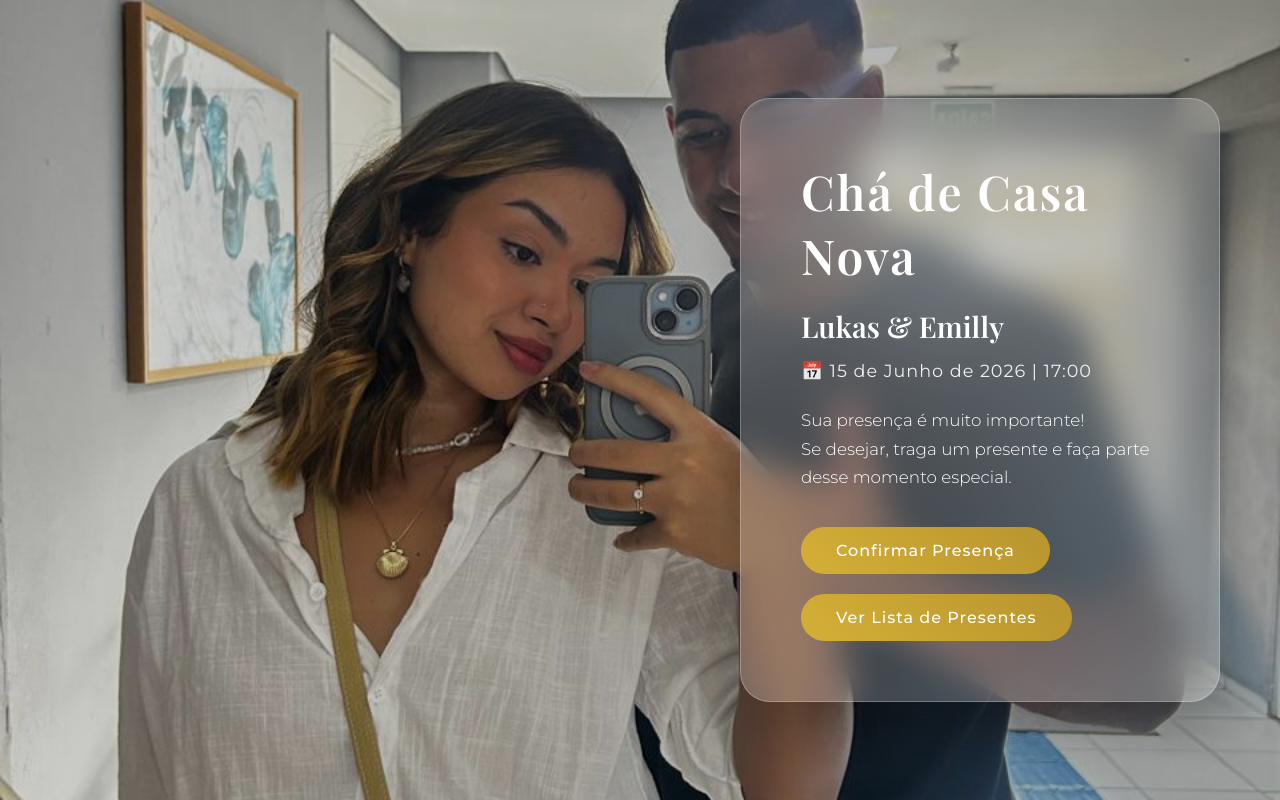
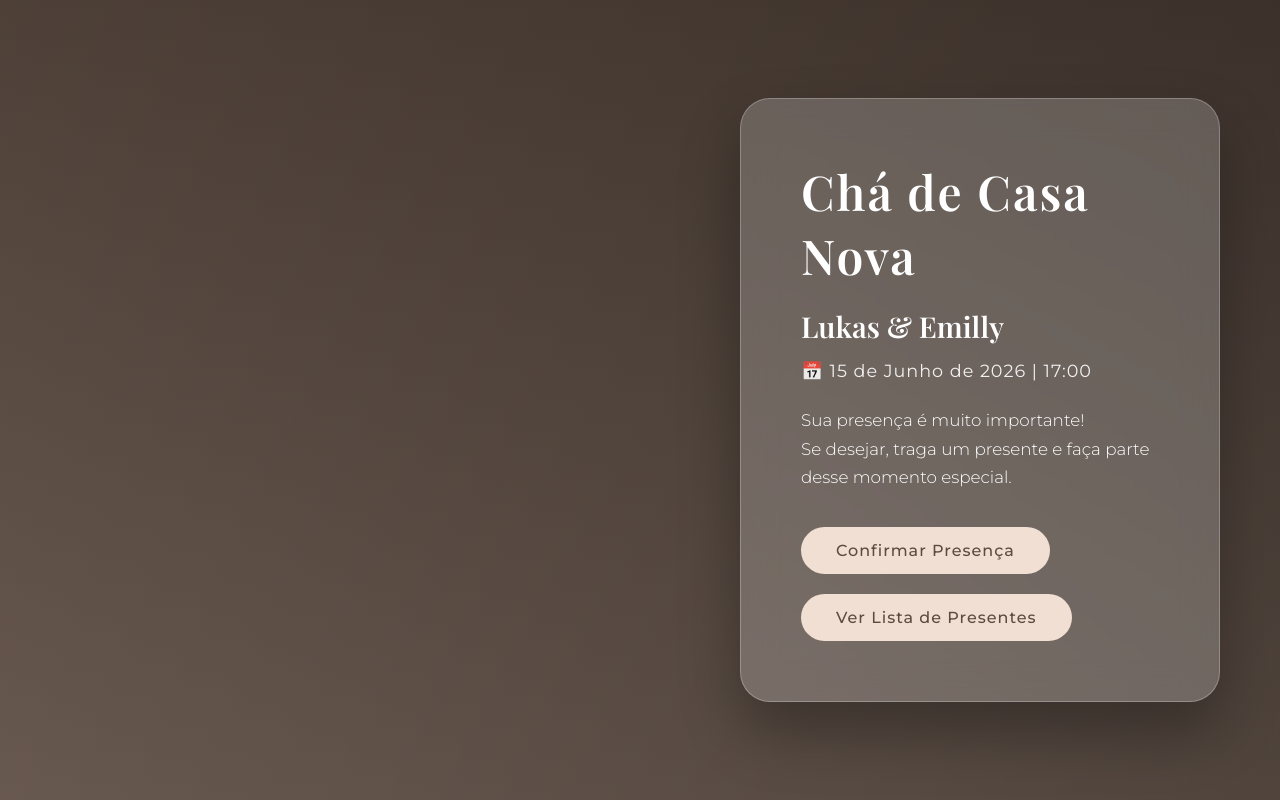
Before and after one commit to Lukinhas2609/ChaCasaNovaa, a plain HTML site: page public/index.html in a window 1280 px wide. Drawn offline with nearby package versions, Linux system fonts and the light colour scheme.

```diff
--- a/public/style.css
+++ b/public/style.css
@@ -10,7 +10,7 @@
     position: relative;
     min-height: 100vh;
     width: 100%;
-    background-image: url("foto.jpg");
+     background: linear-gradient(to bottom, #5b4b41, #7a685d);
     background-size: cover;
     background-position: center;
     font-family: 'Montserrat', sans-serif;
@@ -91,8 +91,8 @@
 .btn {
     display: inline-block;
     padding: 14px 35px;
-    background: linear-gradient(45deg, #d4af37, #b8952e);
-    color: #ffffff;
+    background: #f2dfd3;
+    color: #5b4b41;
     text-decoration: none;
     font-weight: 500;
     border-radius: 40px;
```
